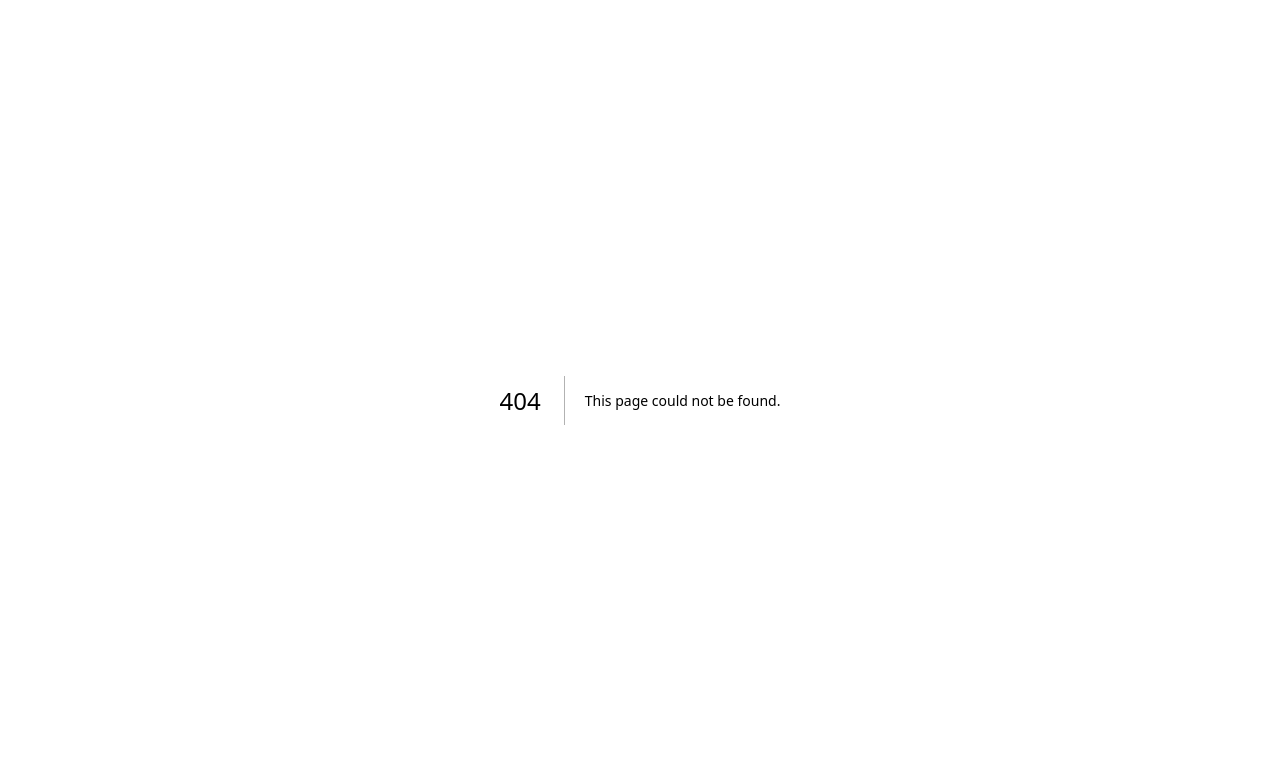
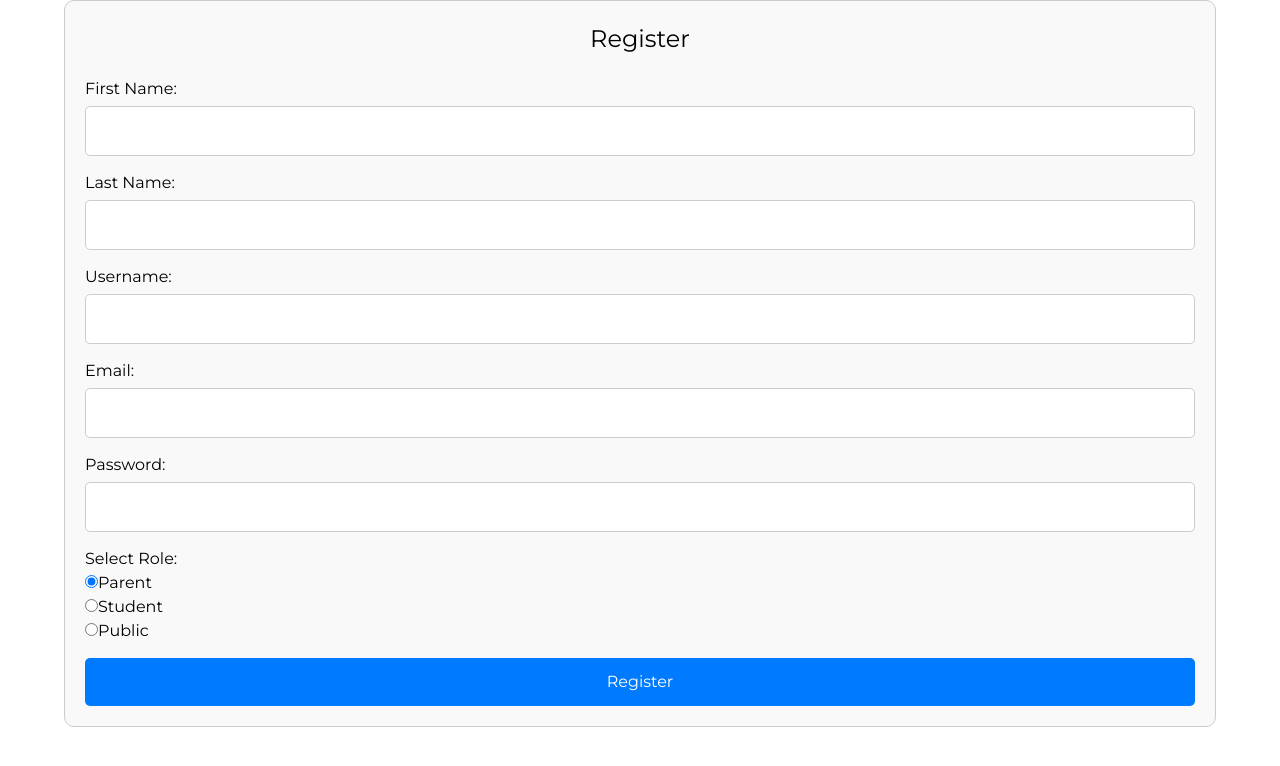
Before and after one commit to cfghk24/Team-7, a Next.js app in the folder frontend/: page /signup in a window 1280 px wide. Before the commit this address had no page. Shown: the top 766 px of the page. Built offline with nearby package versions, Linux system fonts and the light colour scheme.

Commit message:
Registration page

```diff
--- a/frontend/package.json
+++ b/frontend/package.json
@@ -18,6 +18,7 @@
     "next": "14.2.15",
     "react": "^18",
     "react-dom": "^18",
+    "react-router-dom": "^6.27.0",
     "tailwind-merge": "^2.5.4",
     "tailwindcss-animate": "^1.0.7"
   },
--- /dev/null
+++ b/frontend/src/pages/signup.tsx
@@ -0,0 +1,191 @@
+import React, { useState } from 'react';
+import { useNavigate } from 'react-router-dom'; // Import useNavigate
+
+function Register() {
+  // State variables for form fields
+  const [firstName, setFirstName] = useState<string>('');
+  const [lastName, setLastName] = useState<string>('');
+  const [username, setUsername] = useState<string>('');
+  const [email, setEmail] = useState<string>('');
+  const [password, setPassword] = useState<string>('');
+  const [role, setRole] = useState<string>('Parent');
+
+  // Form submission handler
+  const handleSubmit = async (event: React.FormEvent<HTMLFormElement>) => {
+    event.preventDefault();
+
+    // Prepare form data
+    const formData = {
+      firstName,
+      lastName,
+      username,
+      email,
+      password,
+      role,
+    };
+
+    const response = await fetch('/api/register', {
+      method: 'POST',
+      headers: {
+        'Content-Type': 'application/json',
+      },
+      body: JSON.stringify(formData),
+    });
+
+    const data = await response.json();
+    alert(data.message);
+  };
+
+  return (
+    <div style={styles.container}>
+      <h2 style={styles.heading}>Register</h2>
+      <form onSubmit={handleSubmit} style={styles.form}>
+
+        {/* First Name Field */}
+        <div style={styles.formGroup}>
+          <label>First Name:</label>
+          <input
+            type="text"
+            value={firstName}
+            onChange={(e) => setFirstName(e.target.value)}
+            required
+            style={styles.input}
+          />
+        </div>
+
+        {/* Last Name Field */}
+        <div style={styles.formGroup}>
+          <label>Last Name:</label>
+          <input
+            type="text"
+            value={lastName}
+            onChange={(e) => setLastName(e.target.value)}
+            required
+            style={styles.input}
+          />
+        </div>
+
+        {/* Username Field */}
+        <div style={styles.formGroup}>
+          <label>Username:</label>
+          <input
+            type="text"
+            value={username}
+            onChange={(e) => setUsername(e.target.value)}
+            required
+            style={styles.input}
+          />
+        </div>
+
+        {/* Email Field */}
+        <div style={styles.formGroup}>
+          <label>Email:</label>
+          <input
+            type="email"
+            value={email}
+            onChange={(e) => setEmail(e.target.value)}
+            required
+            style={styles.input}
+          />
+        </div>
+
+        {/* Password Field */}
+        <div style={styles.formGroup}>
+          <label>Password:</label>
+          <input
+            type="password"
+            value={password}
+            onChange={(e) => setPassword(e.target.value)}
+            required
+            style={styles.input}
+          />
+        </div>
+
+        {/* Radio Buttons for Role Selection */}
+        <div style={styles.formGroup}>
+          <label>Select Role:</label>
+          <div>
+            <input
+              type="radio"
+              id="parent"
+              name="role"
+              value="Parent"
+              checked={role === 'Parent'}
+              onChange={(e) => setRole(e.target.value)}
+            />
+            <label htmlFor="parent">Parent</label>
+          </div>
+          <div>
+            <input
+              type="radio"
+              id="student"
+              name="role"
+              value="Student"
+              checked={role === 'Student'}
+              onChange={(e) => setRole(e.target.value)}
+            />
+            <label htmlFor="student">Student</label>
+          </div>
+          <div>
+            <input
+              type="radio"
+              id="public"
+              name="role"
+              value="Public"
+              checked={role === 'Public'}
+              onChange={(e) => setRole(e.target.value)}
+            />
+            <label htmlFor="public">Public</label>
+          </div>
+        </div>
+
+        {/* Submit Button */}
+        <button type="submit" style={styles.button}>Register</button>
+      </form>
+    </div>
+  );
+}
+
+// Define styles with correct typing and mobile layout
+const styles: { [key: string]: React.CSSProperties } = {
+  container: {
+    maxWidth: '90%', // Adjusted for mobile
+    margin: '0 auto',
+    padding: '20px',
+    border: '1px solid #ccc',
+    borderRadius: '10px',
+    backgroundColor: '#f9f9f9',
+    boxSizing: 'border-box', // Ensure padding and border are included in width calculation
+  },
+  heading: {
+    textAlign: 'center',
+    marginBottom: '20px',
+    fontSize: '1.5em', // Make heading responsive
+  },
+  form: {
+    display: 'flex',
+    flexDirection: 'column',
+  },
+  formGroup: {
+    marginBottom: '15px',
+  },
+  input: {
+    width: '100%',
+    padding: '12px', // Larger padding for better mobile interaction
+    marginTop: '5px',
+    borderRadius: '5px',
+    border: '1px solid #ccc',
+    fontSize: '1em', // Font size for readability on mobile
+  },
+  button: {
+    padding: '12px',
+    backgroundColor: '#007bff',
+    color: '#fff',
+    border: 'none',
+    borderRadius: '5px',
+    cursor: 'pointer',
+    fontSize: '1em', // Responsive button size
+  },
+};
+
+export default Register;
```
Also changed, not shown: 1 other file (tests, documents, lock files or other folders).
